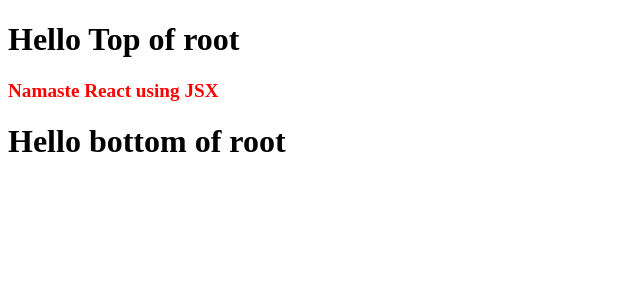
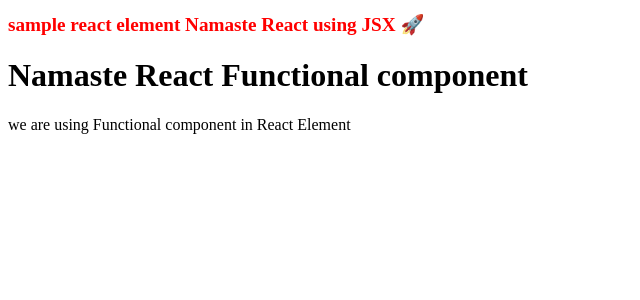
Before and after one commit to crpurush/namaste-react, a React (Vite) app: page / in a window 1280 px wide. Shown: the top 300 px of the page, without its empty margins (0-640 px from the left). Built offline with nearby package versions, Linux system fonts and the light colour scheme.

Commit message:
ep-3 files

```diff
--- a/App.js
+++ b/App.js
@@ -1,10 +1,22 @@
 import React from "react";
 import ReactDOM from "react-dom/client";
 
-const heading = (<h1 id="heading" tabIndex="2"
-className="Heading">
-    Namaste React using JSX
-</h1>);
-console.log(heading);
+const reactElementSample = <span>sample react element</span>;
+const title = (
+    <h1 className="head" tabIndex="5"> {reactElementSample} Namaste React using JSX 🚀 </h1>
+);
+
+const Heading = () => (
+    <div id="container">
+        {title}
+        <h1 className="heading">Namaste React Functional component</h1>
+    </div>
+);
+
+const reactElementWithComponent = (
+    <div>
+        <Heading /> <span>we are using Functional component in React Element</span>
+    </div>
+);
 const root = ReactDOM.createRoot(document.getElementById("root"));
-root.render(heading);
+root.render( reactElementWithComponent);
--- a/index.css
+++ b/index.css
@@ -1,4 +1,4 @@
-#heading {
+.head {
     color: red;
     font-size: larger;
 }
--- a/index.html
+++ b/index.html
@@ -7,9 +7,7 @@
     <title>Document</title>
 </head>
 <body>
-    <h1>Hello Top of root</h1>
     <div id="root"></div>
-    <h1>Hello bottom of root</h1>
     <script type="module" src="./App.js"></script>
 </body>
 </html>
```
Also changed, not shown: 1 other file (tests, documents, lock files or other folders).
